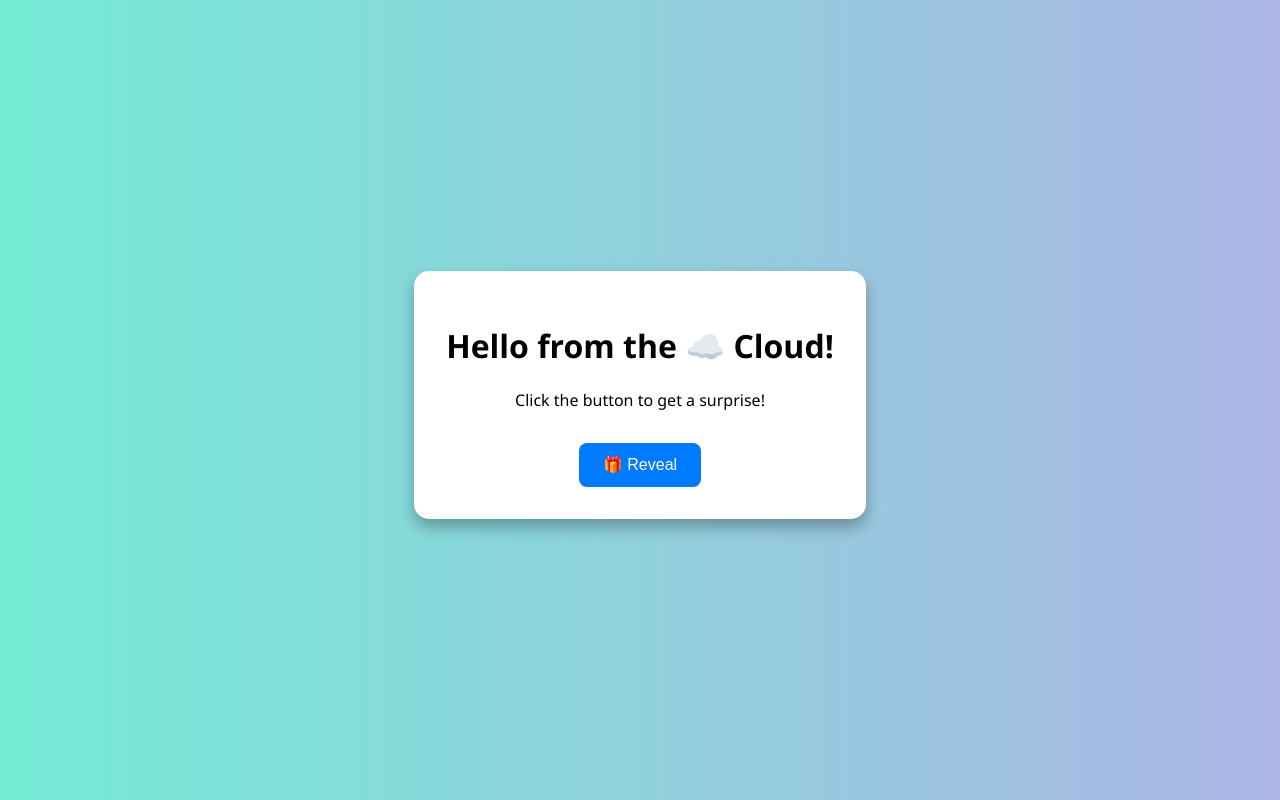
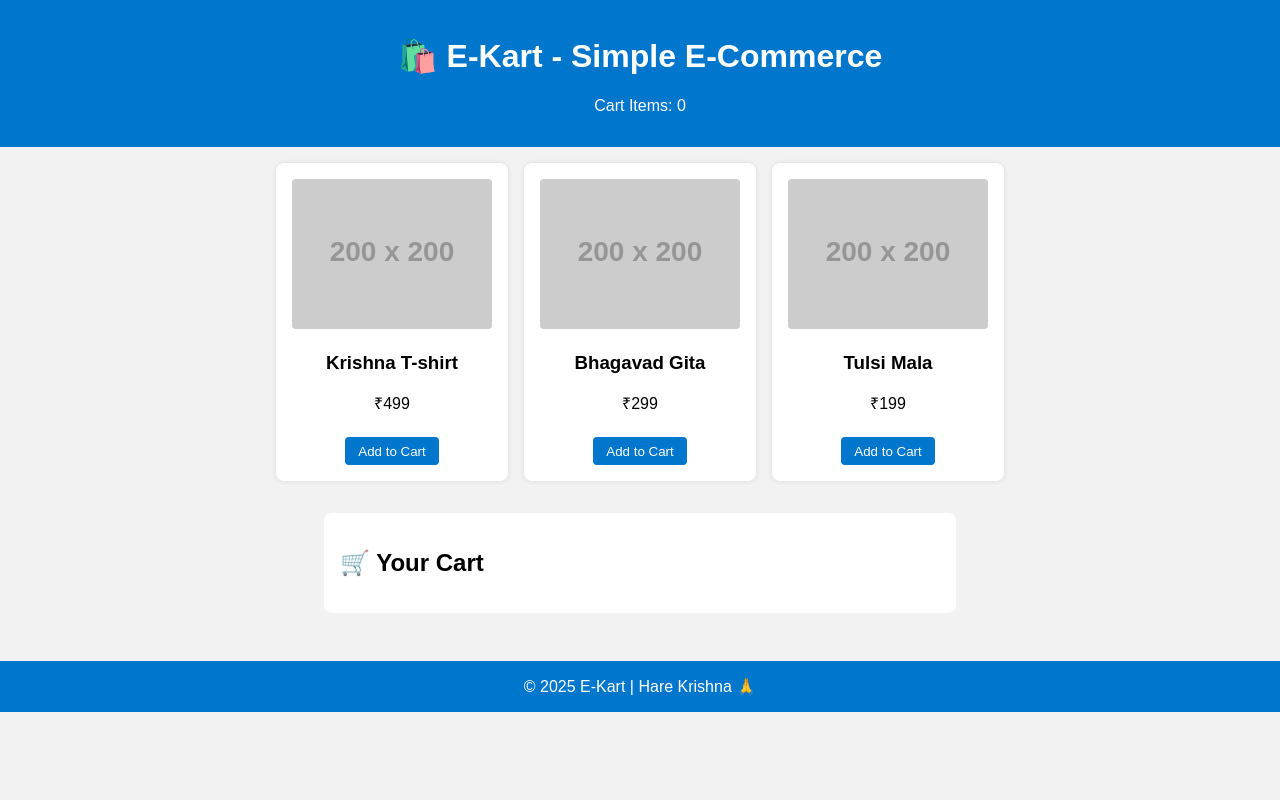
Before and after one commit to VenugopalGRapelli/Venu, a plain HTML site: page index.html in a window 1280 px wide. Drawn offline with Linux system fonts and the light colour scheme; placeholder pictures from the web are drawn by us.

Commit message:
Update index.html

```diff
--- a/index.html
+++ b/index.html
@@ -1,75 +1,97 @@
 <!DOCTYPE html>
 <html lang="en">
 <head>
-  <meta charset="UTF-8">
-  <title>Greeting from the ☁️ Cloud!</title>
+  <meta charset="UTF-8" />
+  <meta name="viewport" content="width=device-width, initial-scale=1.0" />
+  <title>Simple E-Commerce</title>
   <style>
-    body {
-      background: linear-gradient(to right, #74ebd5, #acb6e5);
-      display: flex;
-      justify-content: center;
-      align-items: center;
-      height: 100vh;
-      font-family: 'Segoe UI', sans-serif;
-      margin: 0;
-    }
-
-    .card {
-      background: white;
-      padding: 2em;
-      border-radius: 15px;
-      box-shadow: 0 8px 16px rgba(0,0,0,0.3);
-      text-align: center;
-      animation: float 4s ease-in-out infinite;
-    }
-
-    @keyframes float {
-      0%, 100% { transform: translateY(0); }
-      50% { transform: translateY(-10px); }
-    }
-
-    button {
-      background-color: #007BFF;
-      border: none;
-      padding: 0.8em 1.5em;
-      color: white;
-      font-size: 1em;
-      border-radius: 8px;
-      margin-top: 1em;
-      cursor: pointer;
-      transition: background-color 0.3s ease;
-    }
-
-    button:hover {
-      background-color: #0056b3;
-    }
-
-    #surprise {
-      margin-top: 1.5em;
-      font-size: 1.2em;
-      color: green;
-      font-weight: bold;
-      display: none;
-    }
-
-    .hidden {
-      display: none;
-    }
+    body { font-family: Arial, sans-serif; margin: 0; background: #f2f2f2; }
+    header, footer { background: #0077cc; color: white; padding: 1em; text-align: center; }
+    .container { padding: 1em; }
+    .products { display: flex; flex-wrap: wrap; gap: 1em; justify-content: center; }
+    .product { background: white; padding: 1em; border-radius: 8px; width: 200px; box-shadow: 0 0 5px rgba(0,0,0,0.1); text-align: center; }
+    .product img { width: 100%; height: 150px; object-fit: cover; border-radius: 4px; }
+    .product button { background: #0077cc; color: white; border: none; padding: 0.5em 1em; border-radius: 4px; margin-top: 0.5em; cursor: pointer; }
+    .product button:hover { background: #005fa3; }
+    .cart { margin-top: 2em; background: white; padding: 1em; border-radius: 8px; max-width: 600px; margin: 2em auto; }
+    .cart ul { list-style: none; padding: 0; }
+    .cart li { display: flex; justify-content: space-between; padding: 0.5em 0; border-bottom: 1px solid #ddd; }
+    .remove-btn { color: red; cursor: pointer; }
   </style>
 </head>
 <body>
-  <div class="card">
-    <h1>Hello from the ☁️ Cloud!</h1>
-    <p id="message">Click the button to get a surprise!</p>
-    <button onclick="showSurprise()">🎁 Reveal</button>
-    <div id="surprise" class="hidden">🚀 You’ve successfully deployed to AWS!</div>
+
+  <header>
+    <h1>🛍️ E-Kart - Simple E-Commerce</h1>
+    <p>Cart Items: <span id="cart-count">0</span></p>
+  </header>
+
+  <div class="container">
+    <div class="products" id="product-list">
+      <!-- Products will be inserted here -->
+    </div>
+
+    <div class="cart">
+      <h2>🛒 Your Cart</h2>
+      <ul id="cart-items"></ul>
+    </div>
   </div>
 
+  <footer>
+    &copy; 2025 E-Kart | Hare Krishna 🙏
+  </footer>
+
   <script>
-    function showSurprise() {
-      document.getElementById('surprise').style.display = 'block';
-      document.getElementById('message').innerText = '🎉 Surprise revealed!';
+    const products = [
+      { id: 1, name: "Krishna T-shirt", price: 499, image: "https://via.placeholder.com/200" },
+      { id: 2, name: "Bhagavad Gita", price: 299, image: "https://via.placeholder.com/200" },
+      { id: 3, name: "Tulsi Mala", price: 199, image: "https://via.placeholder.com/200" }
+    ];
+
+    const productList = document.getElementById('product-list');
+    const cartItems = document.getElementById('cart-items');
+    const cartCount = document.getElementById('cart-count');
+    let cart = [];
+
+    function renderProducts() {
+      products.forEach(product => {
+        const div = document.createElement('div');
+        div.className = 'product';
+        div.innerHTML = `
+          <img src="${product.image}" alt="${product.name}">
+          <h3>${product.name}</h3>
+          <p>₹${product.price}</p>
+          <button onclick="addToCart(${product.id})">Add to Cart</button>
+        `;
+        productList.appendChild(div);
+      });
     }
+
+    function addToCart(id) {
+      const product = products.find(p => p.id === id);
+      cart.push(product);
+      updateCart();
+    }
+
+    function removeFromCart(index) {
+      cart.splice(index, 1);
+      updateCart();
+    }
+
+    function updateCart() {
+      cartItems.innerHTML = '';
+      cart.forEach((item, index) => {
+        const li = document.createElement('li');
+        li.innerHTML = `
+          ${item.name} - ₹${item.price} <span class="remove-btn" onclick="removeFromCart(${index})">Remove</span>
+        `;
+        cartItems.appendChild(li);
+      });
+      cartCount.innerText = cart.length;
+    }
+
+    renderProducts();
   </script>
+
 </body>
 </html>
```
